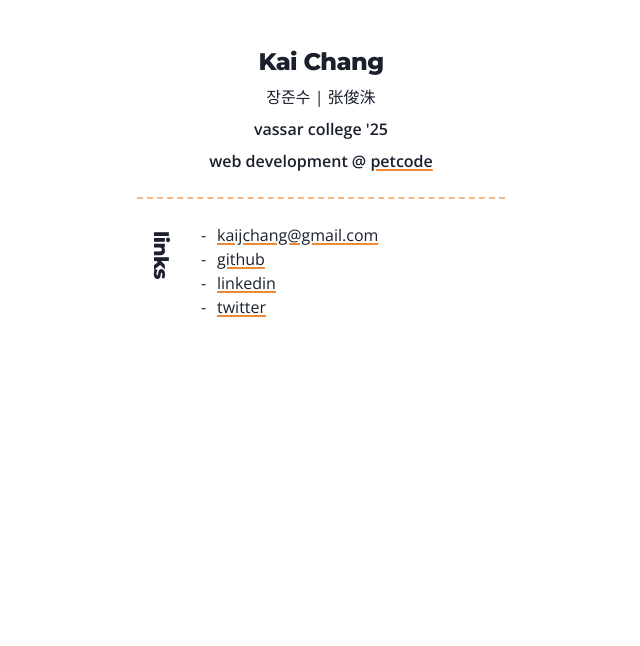
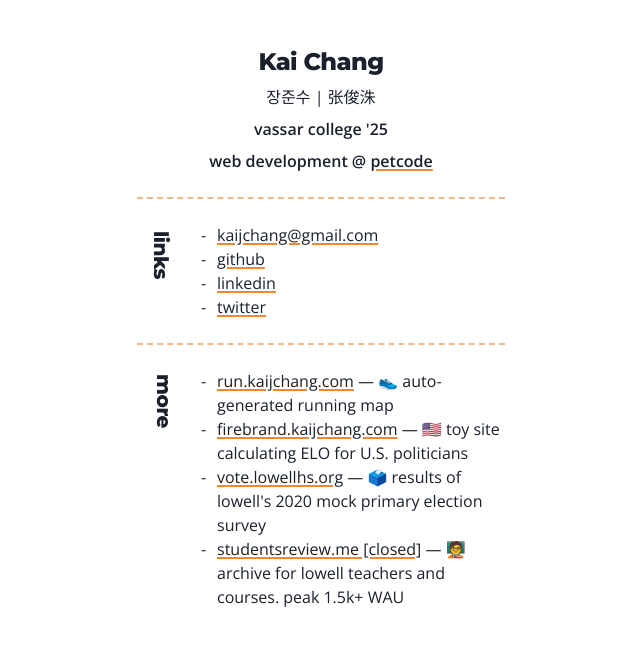
Before and after one commit to kajchang/kaijchang.com, a Next.js app: page / in a window 1280 px wide. Shown: the top 646 px of the page, without its empty margins (319-959 px from the left). Built offline with nearby package versions, Linux system fonts and the light colour scheme.

Commit message:
other links

```diff
--- a/pages/index.tsx
+++ b/pages/index.tsx
@@ -2,7 +2,9 @@ import {
 	Box,
 	Container,
 	Divider,
+	DividerProps,
 	Heading,
+	HeadingProps,
 	Link,
 	List,
 	ListItem,
@@ -10,10 +12,32 @@ import {
 	Text,
 } from '@chakra-ui/react'
 
+const SectionDivider: React.FC<DividerProps> = (props) => (
+	<Divider
+		borderStyle="dashed groove"
+		borderColor="orange.400"
+		borderTopWidth={0}
+		borderBottomWidth={2}
+		{...props}
+	/>
+)
+
+const SectionVerticalHeading: React.FC<HeadingProps> = (props) => (
+	<Heading
+		position="absolute"
+		l={0}
+		mt={5}
+		fontWeight="extrabold"
+		letterSpacing="tight"
+		fontSize="xl"
+		transform="rotate(90deg)"
+		{...props}></Heading>
+)
+
 const Landing: React.FC = () => (
 	<Container maxW={400}>
-		<Stack alignItems="center" textAlign="center" py={12} spacing={6}>
-			<Stack>
+		<Stack textAlign="center" py={12} spacing={6}>
+			<Stack alignSelf="center">
 				<Heading
 					as="h1"
 					fontWeight="extrabold"
@@ -30,23 +54,9 @@ const Landing: React.FC = () => (
 					</Link>
 				</Text>
 			</Stack>
-			<Divider
-				borderStyle="dashed groove"
-				borderColor="orange.400"
-				borderTopWidth={0}
-				borderBottomWidth={2}
-			/>
-			<Box alignSelf="stretch" position="relative">
-				<Heading
-					position="absolute"
-					l={0}
-					mt={5}
-					fontWeight="extrabold"
-					letterSpacing="tight"
-					fontSize="xl"
-					transform="rotate(90deg)">
-					links
-				</Heading>
+			<SectionDivider />
+			<Box position="relative">
+				<SectionVerticalHeading>links</SectionVerticalHeading>
 				<List ml={16} textAlign="left">
 					<ListItem>
 						<Link href="mailto:kaijchang@gmail.com" isExternal>
@@ -70,6 +80,36 @@ const Landing: React.FC = () => (
 					</ListItem>
 				</List>
 			</Box>
+			<SectionDivider />
+			<Box position="relative">
+				<SectionVerticalHeading>more</SectionVerticalHeading>
+				<List ml={16} textAlign="left">
+					<ListItem>
+						<Link href="https://run.kaijchang.com" isExternal>
+							run.kaijchang.com
+						</Link>{' '}
+						— 👟 auto-generated running map
+					</ListItem>
+					<ListItem>
+						<Link href="https://firebrand.kaijchang.com" isExternal>
+							firebrand.kaijchang.com
+						</Link>{' '}
+						— 🇺🇸 toy site calculating ELO for U.S. politicians
+					</ListItem>
+					<ListItem>
+						<Link href="https://vote.lowellhs.org" isExternal>
+							vote.lowellhs.org
+						</Link>{' '}
+						— 🗳️ results of lowell's 2020 mock primary election survey
+					</ListItem>
+					<ListItem>
+						<Link href="https://studentsreview.me" isExternal>
+							studentsreview.me [closed]
+						</Link>{' '}
+						— 🧑‍🏫 archive for lowell teachers and courses. peak 1.5k+ WAU
+					</ListItem>
+				</List>
+			</Box>
 		</Stack>
 	</Container>
 )
```
